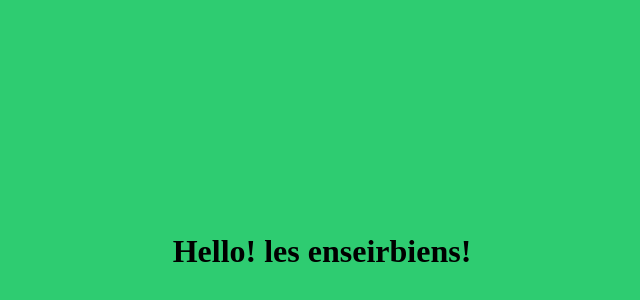
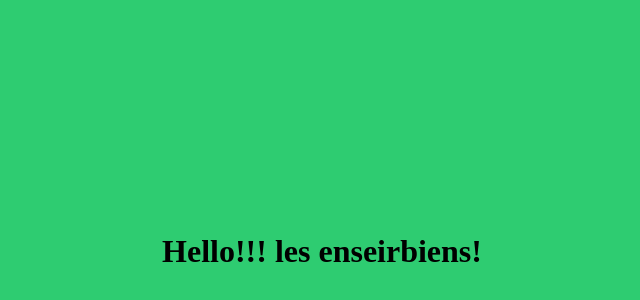
Before and after one commit to codeLearnPeace/hello, a plain HTML site: page index.html in a window 1280 px wide. Shown: the part 108-408 px from the top of the page, without its empty margins (326-966 px from the left). Drawn offline with Linux system fonts and the light colour scheme.

Commit message:
git add index.html

```diff
--- a/index.html
+++ b/index.html
@@ -20,7 +20,7 @@
 			text-align: center;
   </style>
   <body>
-    <h1> Hello!
+    <h1> Hello!!!
     les enseirbiens!</h1>
   </body>
 
```
